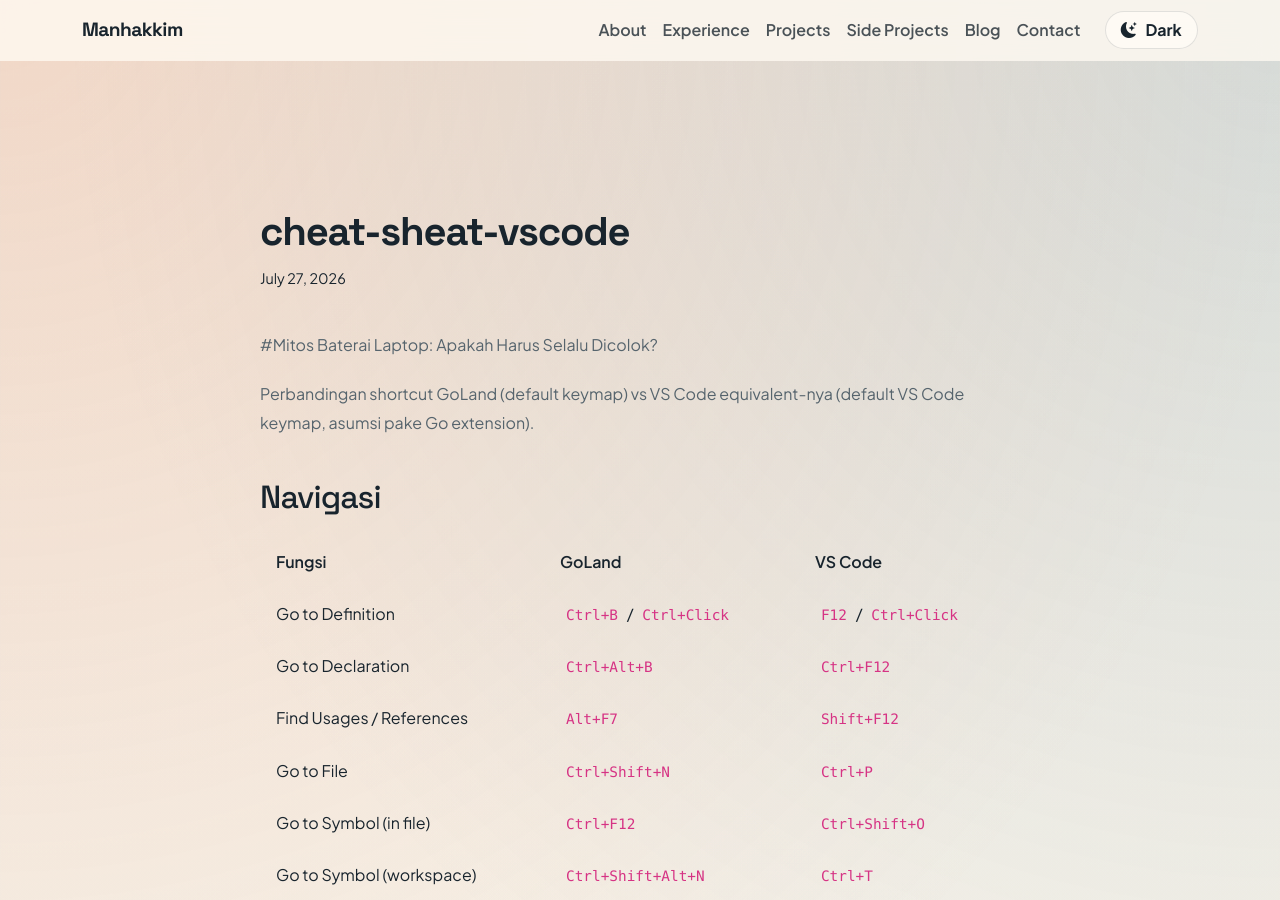
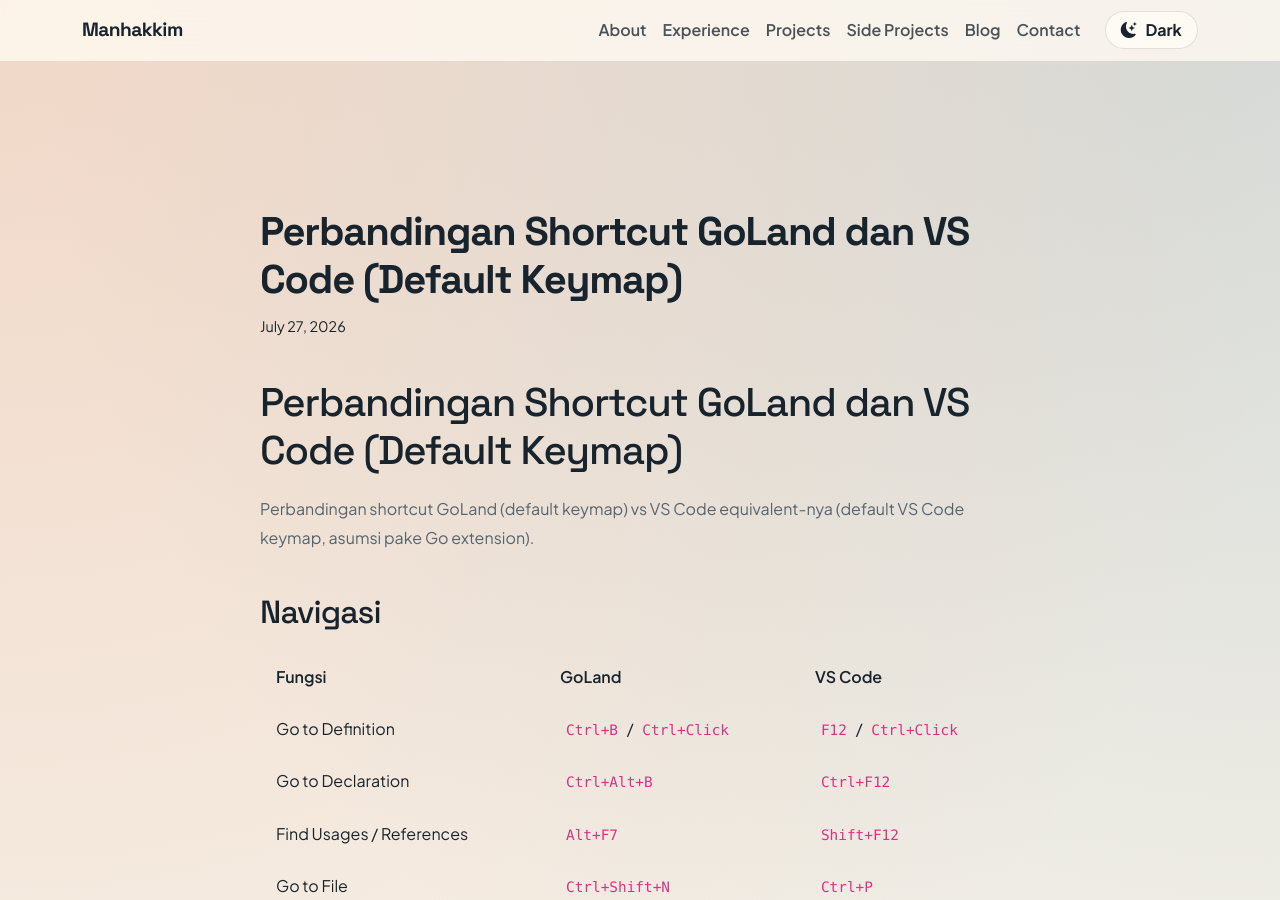
Before and after one commit to manHax/manhax.github.io, a Jekyll site: the page built from _posts/2026-07-27-cheat-sheat-vscode.md, in a window 1280 px wide and 900 px high. Built offline with Jekyll 4.4.1, drawn with Linux system fonts in a browser that asks for light colours; nearby versions of some CDN libraries.

Commit message:
Auto-sync published blog posts from my-blog

```diff
--- a/_posts/2026-07-27-cheat-sheat-vscode.md
+++ b/_posts/2026-07-27-cheat-sheat-vscode.md
@@ -1,16 +1,16 @@
 ---
-title: cheat-sheat-vscode
+title: Perbandingan Shortcut GoLand dan VS Code (Default Keymap)
 tags:
 - software
 - tips
 created: 2026-07-24 08:59:19.478000
-updated: 2026-07-27 12:28:40.871000
+updated: 2026-07-27 12:29:38.133000
 favorite: false
 published: true
 date: '2026-07-27'
 layout: post
 ---
-#Mitos Baterai Laptop: Apakah Harus Selalu Dicolok?
+# Perbandingan Shortcut GoLand dan VS Code (Default Keymap)
 
 Perbandingan shortcut GoLand (default keymap) vs VS Code equivalent-nya (default VS Code keymap, asumsi pake Go extension).
 
```
